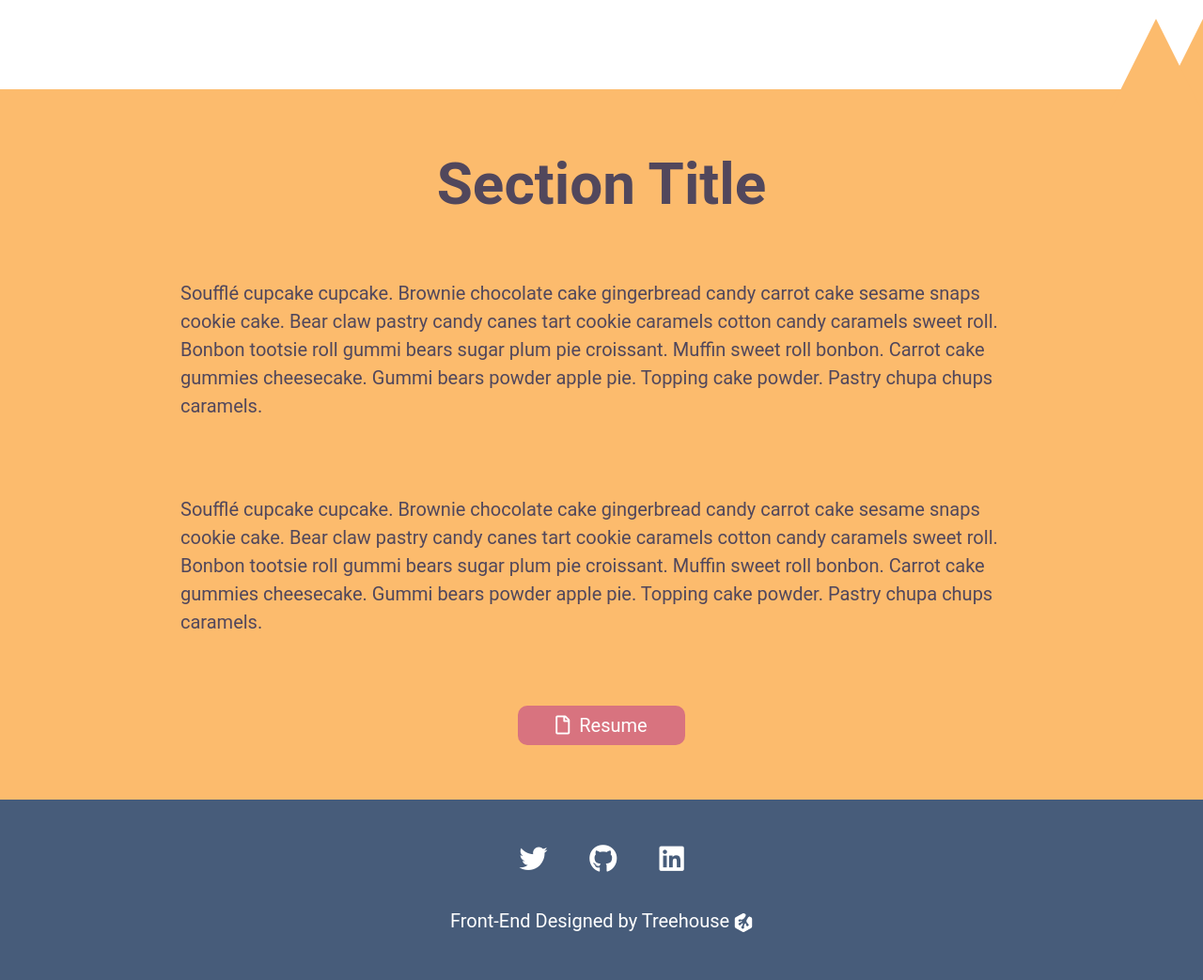
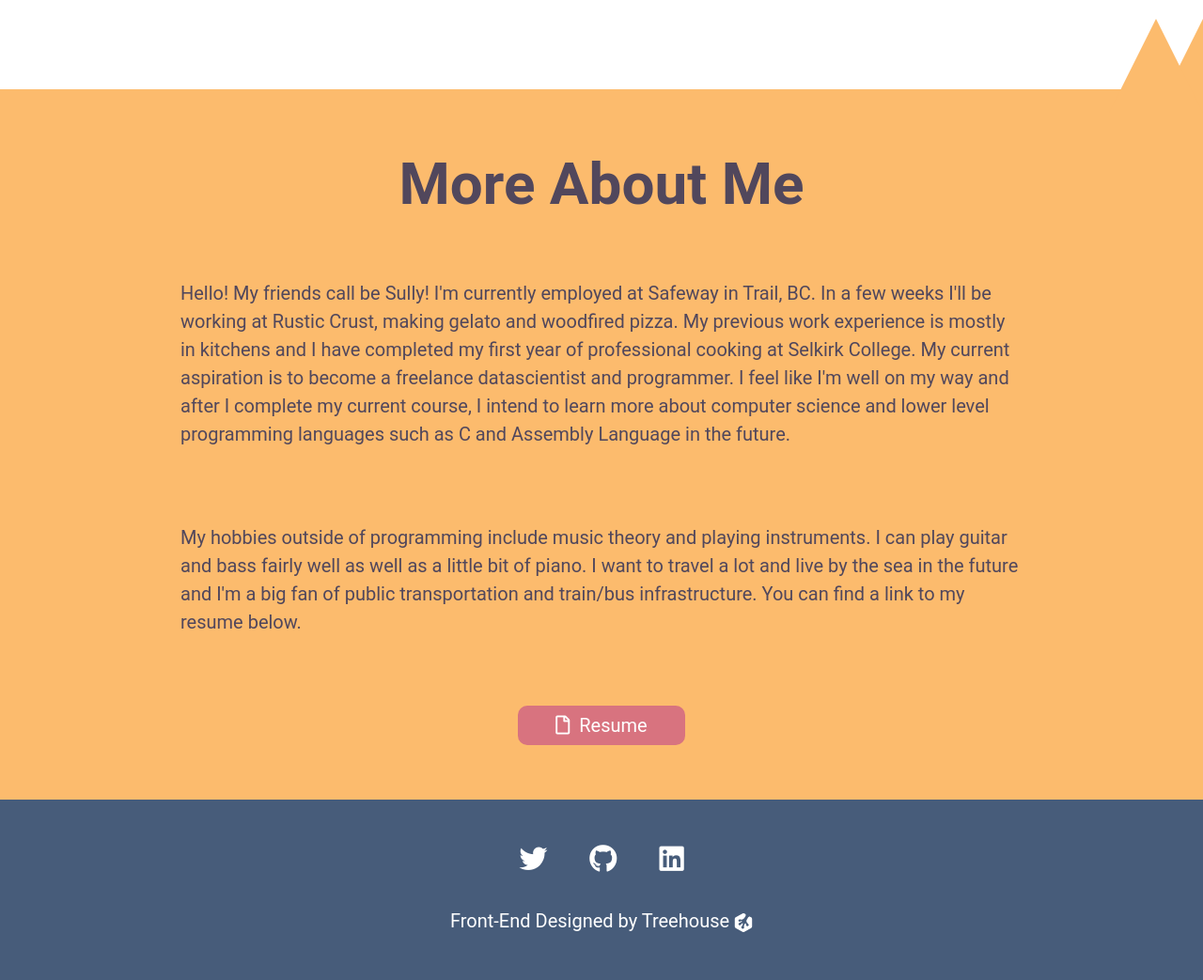
Before and after one commit to RSA000/portfolio_with_sqlalchemy, a Flask app: page /about in a window 1280 px wide; the page is wider, and only the part inside the window is pictured. Shown: the part 713-1756 px from the top of that part at 94% size. Run offline with Flask 2, Linux system fonts and the light colour scheme.

Commit message:
Added images and downloads to static directory and changed some templates

```diff
--- a/app.py
+++ b/app.py
@@ -1,6 +1,8 @@
 from crypt import methods
+from datetime import datetime
+from time import strptime
 from flask import (render_template, session,
-                 url_for, request, redirect)
+                 url_for, request, redirect, send_file)
 from models import db, Projects, app
 import os
 
@@ -33,7 +35,10 @@ def add_project():
 @app.route('/projects/<id>')
 def projects_id(id):
     current_project = Projects.query.get_or_404(id)
-    return render_template('detail.html', project=current_project, projects=projects)
+    skills = current_project.skills.split(',')
+    date = datetime.strptime(current_project.date, "%Y-%m")
+    return render_template('detail.html', project=current_project,
+                             projects=projects, skills=skills, date=date)
 
 
 @app.route('/projects/<id>/edit', methods=['GET', 'POST'])
@@ -49,6 +54,7 @@ def edit(id):
         return redirect(url_for('index'))
     return render_template('edit.html', projects=projects, project=project)
 
+
 @app.route('/projects/<id>/delete')
 def delete(id):
         project = Projects.query.get_or_404(id)
@@ -57,6 +63,15 @@ def delete(id):
         return redirect(url_for('index'))
 
 
+@app.route('/download')
+def download_file():
+    p = "static/downloads/sullivan_andison_resume.pdf"
+    return send_file(p,as_attachment=True)
+
+
+@app.errorhandler(404)
+def not_found(error):
+    return render_template('404.html', msg=error), 404
 
 
 if __name__ == '__main__':
--- a/templates/about.html
+++ b/templates/about.html
@@ -1,38 +1,26 @@
 {% extends 'layout.html' %}
   {% block content %}
         <section class="header">
-            <h1>Your Name</h1>
+            <h1>Richard Sullivan Andison</h1>
             <p>Freelance Data Scientist</p>
-            <!--I would suggest choosing a different picture here.-->
-            <!--Like maybe a hobby photo-->
-            <img src="https://cdn.pixabay.com/photo/2020/09/04/12/32/kayak-5543935_1280.jpg" alt="Headshot of myself">
+
+            <img src="/static/images/photo.png" alt="Headshot of myself">
         </section>
         <section id="about-page">
             <div id="triangle7"></div>
             <div id="triangle8"></div>
-            <h2>Section Title</h2>
+            <h2>More About Me</h2>
             <p>
-                Soufflé cupcake cupcake.
-                Brownie chocolate cake gingerbread candy carrot cake sesame snaps cookie cake.
-                Bear claw pastry candy canes tart cookie caramels cotton candy caramels sweet roll.
-                Bonbon tootsie roll gummi bears sugar plum pie croissant.
-                Muffin sweet roll bonbon.
-                Carrot cake gummies cheesecake.
-                Gummi bears powder apple pie.
-                Topping cake powder.
-                Pastry chupa chups caramels.
+                Hello! My friends call be Sully! I'm currently employed at Safeway in Trail, BC. In a few weeks I'll be working at Rustic Crust, making gelato and woodfired pizza.
+                My previous work experience is mostly in kitchens and I have completed my first year of professional cooking at Selkirk College. My current aspiration is to become a
+                freelance datascientist and programmer. I feel like I'm well on my way and after I complete my current course, I intend to learn more about computer science and lower
+                level programming languages such as C and Assembly Language in the future.
             </p>
             <p>
-                Soufflé cupcake cupcake.
-                Brownie chocolate cake gingerbread candy carrot cake sesame snaps cookie cake.
-                Bear claw pastry candy canes tart cookie caramels cotton candy caramels sweet roll.
-                Bonbon tootsie roll gummi bears sugar plum pie croissant.
-                Muffin sweet roll bonbon.
-                Carrot cake gummies cheesecake.
-                Gummi bears powder apple pie.
-                Topping cake powder.
-                Pastry chupa chups caramels.
+                My hobbies outside of programming include music theory and playing instruments. I can play guitar and bass fairly well as well as a little bit of piano.
+                I want to travel a lot and live by the sea in the future and I'm a big fan of public transportation and train/bus infrastructure.
+                You can find a link to my resume below.
             </p>
-            <a href="#"><i class="far fa-file"></i>Resume</a>
+            <a href="{{url_for('download_file')}}"><i class="far fa-file"></i>Resume</a>
         </section>
     {% endblock %}
--- a/templates/edit.html
+++ b/templates/edit.html
@@ -11,10 +11,10 @@
                     <label for="date">Completion Date</label>
                     <input type="month" name="date" id="date" required value="{{project.date}}">
                     <label for="description">Description</label>
-                    <textarea name="desc" id="description" cols="30" rows="20" placeholder="Description" required >project.description</textarea>
+                    <textarea name="desc" id="description" cols="30" rows="20" placeholder="Description" required >{{project.description}}</textarea>
                     <label for="skills-list" id="skills-label">Skills</label>
                     <p>Separate each skill by a comma</p>
-                    <textarea name="skills" id="skills-list" cols="30" rows="10" placeholder="Skill, Skill" required>project.skills</textarea>
+                    <textarea name="skills" id="skills-list" cols="30" rows="10" placeholder="Skill, Skill" required>{{project.skills}}</textarea>
                     <label for="github">GitHub Link</label>
                     <input type="url" name="github" id="github" placeholder="Link to the repo" required value="{{project.url}}">
                     <div>
```
Also changed, not shown: templates/404.html (added, +12 -0 lines), templates/detail.html (+6 -7 lines), templates/index.html (+11 -4 lines), README.md, projects.db, static/images/photo.png (added), static/images/wrong-lever.gif (added), 1 other file.
